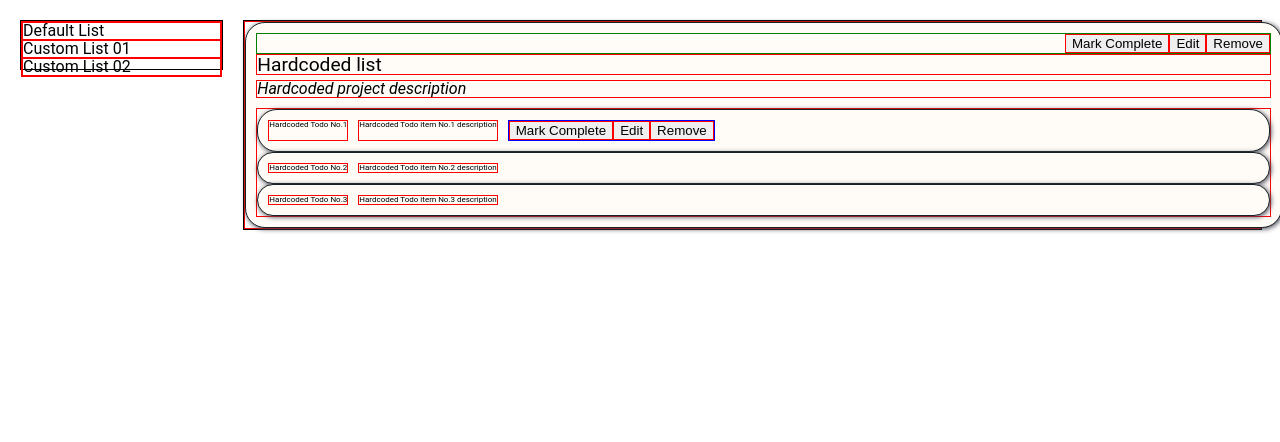
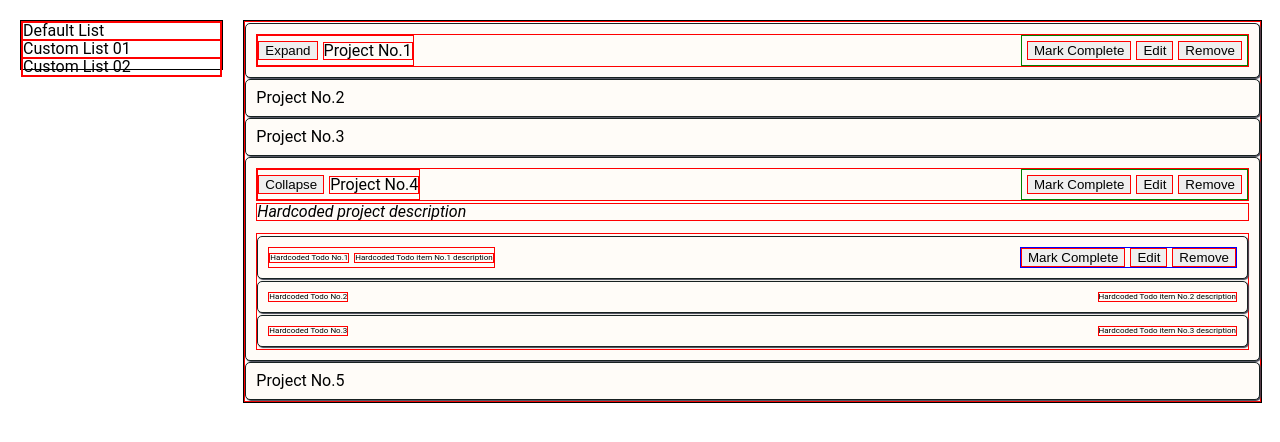
Before and after one commit to ignasc/todo-app, a website built with webpack: page src/template.html in a window 1280 px wide. Built offline with nearby package versions, Linux system fonts and the light colour scheme.

Commit message:
Add basic todo layout template in html

```diff
--- a/src/styles.css
+++ b/src/styles.css
@@ -51,43 +51,76 @@ body{
 
 #content-main > ul {
     width: 100%;
+
+    display: flex;
+    flex-direction: column;
+    gap: 1px;
+    padding: 1px 0px 1px 0px;
 }
 
 .project-card {
     background-color: rgb(255, 252, 248);
     padding: 10px;
     border: 1px solid #172121;
-    box-shadow: 1px 1px 5px #444554;
-    border-radius: 20px;
+    box-shadow: 1px 1px 1px #444554;
+    border-radius: 5px;
     height: max-content;
-    width: 100%;
 
     display: flex;
     flex-direction: column;
+    gap: 2px;
+}
+
+.project-card-heading {
+    display: flex;
+    justify-content: space-between;
+}
+
+.project-card-title {
+    display: flex;
+    align-items: center;
+    gap: 5px;
+}
+
+.project-nav {
+    border: 1px solid green;
+    display: flex;
+    justify-content: center;
+    gap: 5px;
+    padding: 5px;
+}
+
+.todo-nav {
+    border: 1px solid blue;
+    display: flex;
+    gap: 5px;
+}
+
+.todo-list-card {
+    display: flex;
+    flex-direction: column;
+    gap: 2px;
+    padding: 2px 0px 2px 0px;
 }
 
 .todo-item-card {
     background-color: rgb(255, 252, 248);
     padding: 10px;
     border: 1px solid #172121;
-    box-shadow: 1px 1px 5px #444554;
-    border-radius: 20px;
+    box-shadow: 1px 1px 1px #444554;
+    border-radius: 5px;
 
     font-size: 0.5rem;
 
     display: flex;
-    justify-content: flex-start;
+    justify-content: space-between;
     gap: 10px;
 }
 
-.project-nav {
-    border: 1px solid green;
+.todo-heading {
     display: flex;
-    justify-content: flex-end;
-}
-.todo-nav {
-    border: 1px solid blue;
-    display: flex;
+    align-items: center;
+    gap: 5px;
 }
 
 .book-info-container {
--- a/src/template.html
+++ b/src/template.html
@@ -9,18 +9,44 @@
     <div id="content-sidebar"></div>
     <div id="content-main">
         <ul>
+
             <li class="project-card">
+                <div class="project-card-heading">
+                    <div class="project-card-title">
+                        <button>Expand</button>
+                        <h1>Project No.1</h1>
+                    </div>
                     <div class="project-nav">
                         <button>Mark Complete</button>
                         <button>Edit</button>
                         <button>Remove</button>
                     </div>
-                <p class="project-title-p">Hardcoded list</p>
+                </div>
+            </li>
+
+            <li class="project-card">Project No.2</li>
+
+            <li class="project-card">Project No.3</li>
+
+            <li class="project-card">
+                <div class="project-card-heading">
+                    <div class="project-card-title">
+                        <button>Collapse</button>
+                        <h1>Project No.4</h1>
+                    </div>
+                    <div class="project-nav">
+                        <button>Mark Complete</button>
+                        <button>Edit</button>
+                        <button>Remove</button>
+                    </div>
+                </div>
                 <p class="project-description-p">Hardcoded project description</p>
                 <ul class="todo-list-card">
                     <li class="todo-item-card">
+                        <div class="todo-heading">
                             <p class="todo-title">Hardcoded Todo No.1</p>
                             <p class="todo-description">Hardcoded Todo item No.1 description</p>
+                        </div>
                         <div class="todo-nav">
                             <button>Mark Complete</button>
                             <button>Edit</button>
@@ -37,6 +63,9 @@
                     </li>
                 </ul>
             </li>
+
+            <li class="project-card">Project No.5</li>
+
         </ul>
     </div>
 </body>
```
Lines whose indentation alone changed are shown as unchanged.
